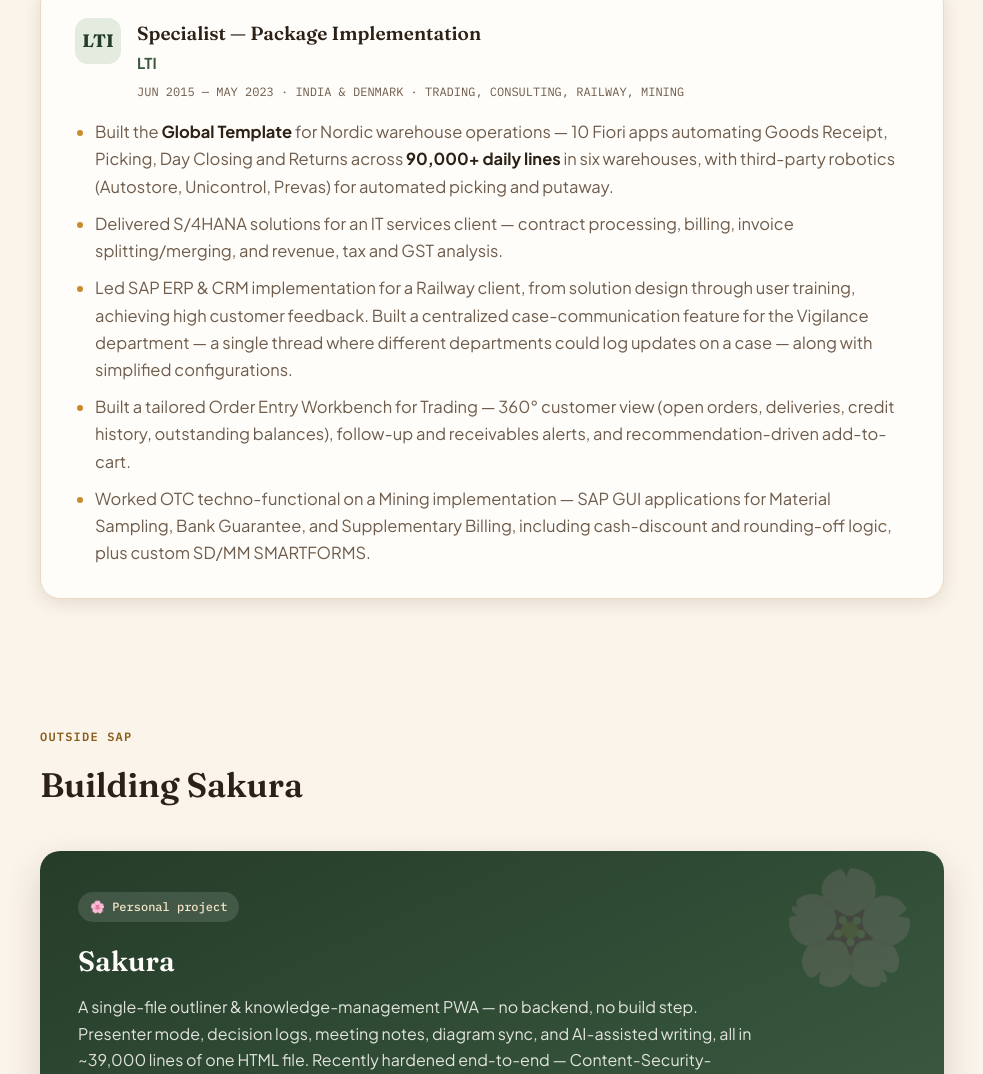
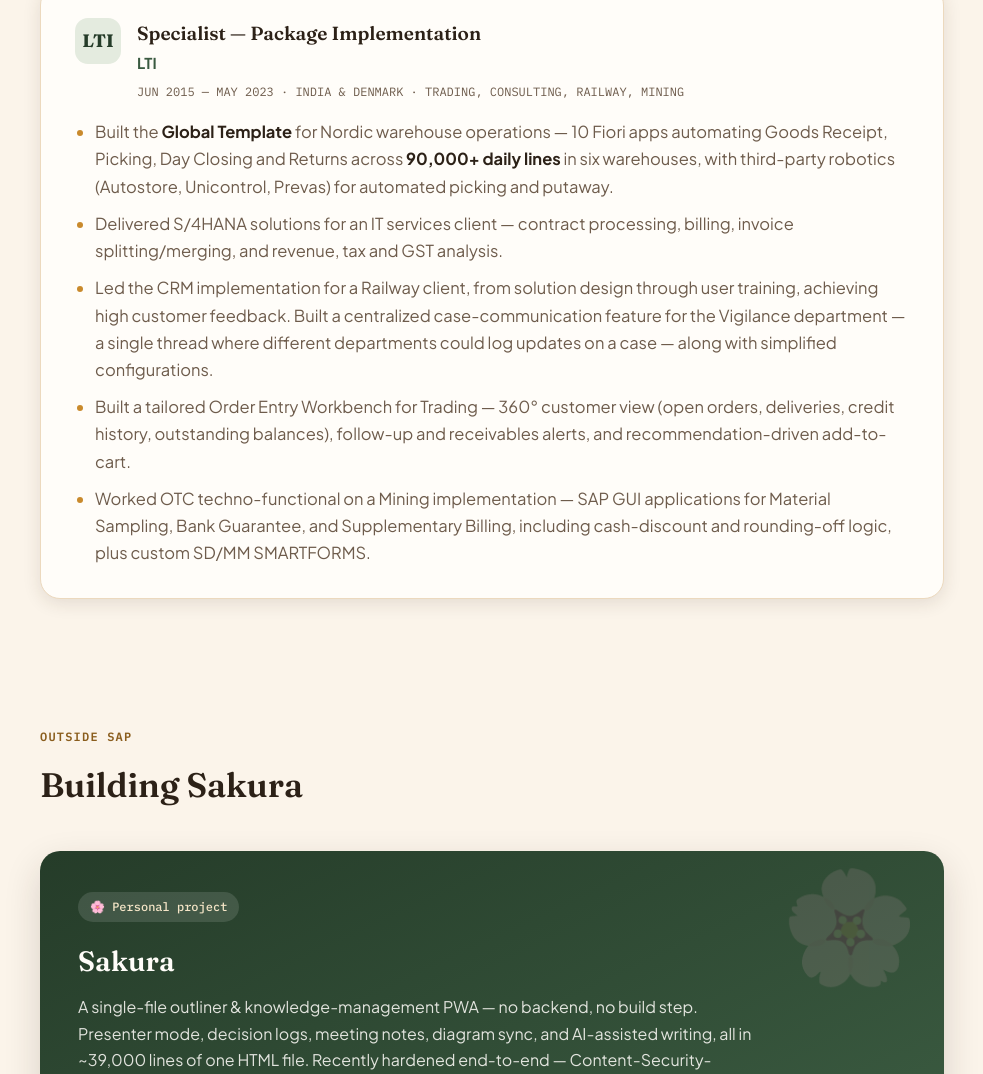
Before and after one commit to robinrajawat/portfolio, a plain HTML site: page index.html in a window 1280 px wide. Shown: the part 1454-2528 px from the top of the page, without its empty margins (148-1131 px from the left). Drawn offline with Linux system fonts and the light colour scheme.

Commit message:
Fix Railway bullet scope: led CRM, not ERP
Direct correction — 'Led SAP ERP & CRM implementation' overstated
scope; the ERP leadership claim wasn't accurate. Now 'Led the CRM
implementation for a Railway client', dropping the ERP portion
entirely rather than downgrading it to a lesser claim, since only
CRM leadership was confirmed.

Checked for the same claim elsewhere in the file — none found, this
was the only occurrence.

Verified: job-card count and bullet count unchanged, no layout
overflow, no console errors.

```diff
--- a/index.html
+++ b/index.html
@@ -444,7 +444,7 @@
       <ul>
         <li>Built the <strong>Global Template</strong> for Nordic warehouse operations — 10 Fiori apps automating Goods Receipt, Picking, Day Closing and Returns across <strong>90,000+ daily lines</strong> in six warehouses, with third-party robotics (Autostore, Unicontrol, Prevas) for automated picking and putaway.</li>
         <li>Delivered S/4HANA solutions for an IT services client — contract processing, billing, invoice splitting/merging, and revenue, tax and GST analysis.</li>
-        <li>Led SAP ERP &amp; CRM implementation for a Railway client, from solution design through user training, achieving high customer feedback. Built a centralized case-communication feature for the Vigilance department — a single thread where different departments could log updates on a case — along with simplified configurations.</li>
+        <li>Led the CRM implementation for a Railway client, from solution design through user training, achieving high customer feedback. Built a centralized case-communication feature for the Vigilance department — a single thread where different departments could log updates on a case — along with simplified configurations.</li>
         <li>Built a tailored Order Entry Workbench for Trading — 360° customer view (open orders, deliveries, credit history, outstanding balances), follow-up and receivables alerts, and recommendation-driven add-to-cart.</li>
         <li>Worked OTC techno-functional on a Mining implementation — SAP GUI applications for Material Sampling, Bank Guarantee, and Supplementary Billing, including cash-discount and rounding-off logic, plus custom SD/MM SMARTFORMS.</li>
       </ul>
```
